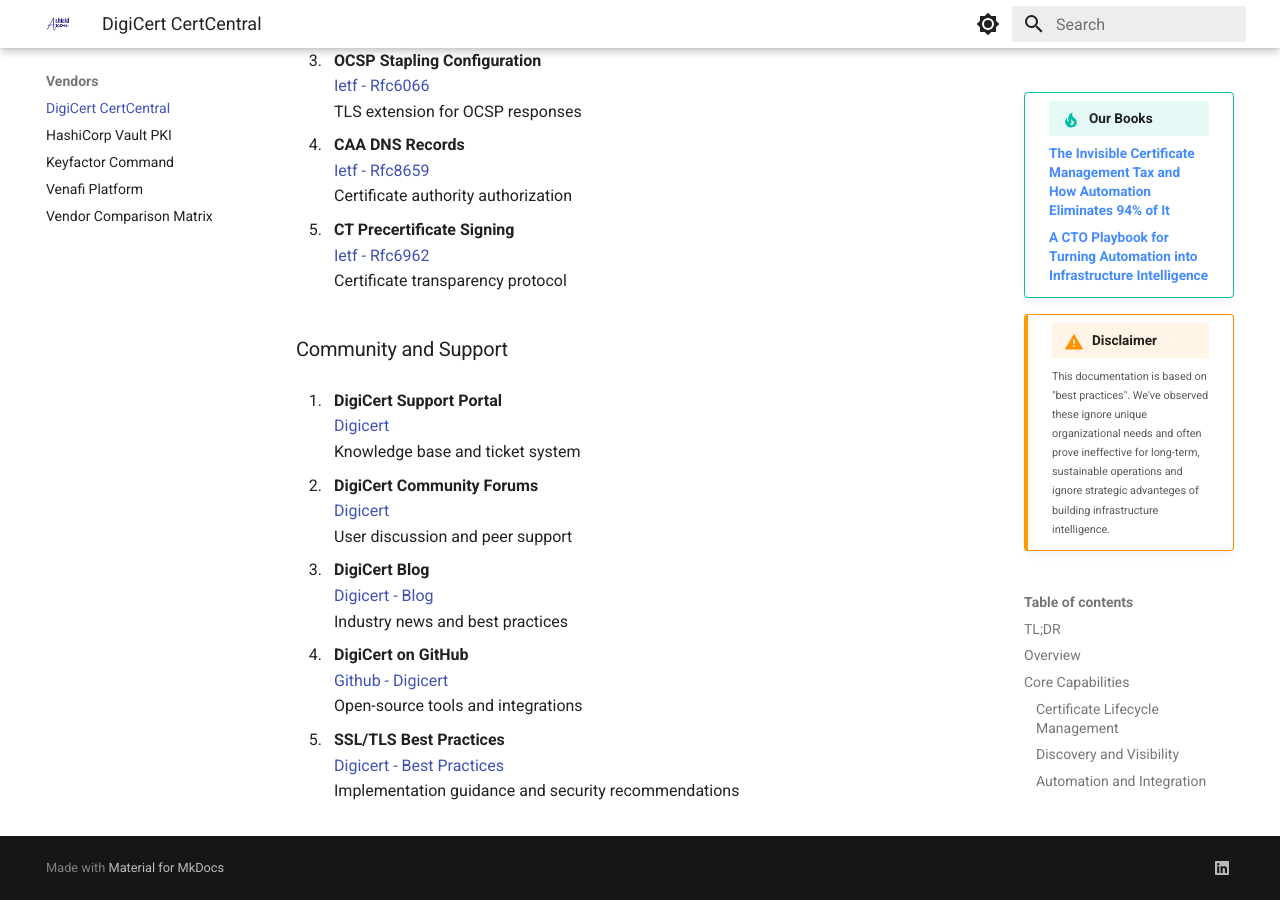
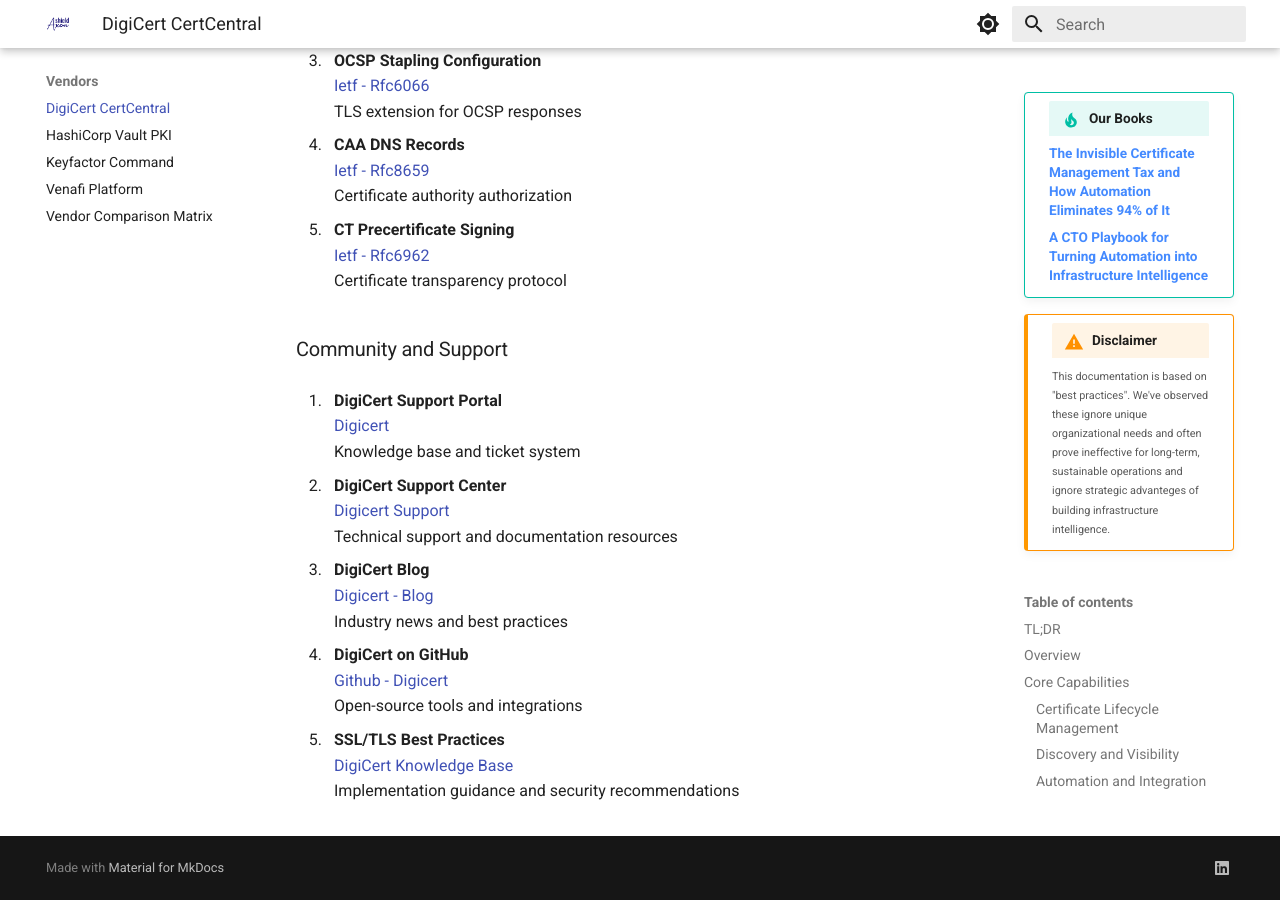
Before and after one commit to Axon-Shield/pki.github.io, an MkDocs documentation site: the page built from docs/vendors/digicert-certcentral.md, in a window 1280 px wide and 900 px high, scrolled down 22443 px. Built offline with MkDocs 1.6.1 and Material for MkDocs 9.7.7, drawn with Linux system fonts in a browser that asks for light colours.

Commit message:
Replace broken external links with working alternatives
- DigiCert community forum → DigiCert Support Center
- DigiCert best practices KB → DigiCert Knowledge Base
- DoD Zero Trust PDF (broken) → DoD Zero Trust Strategy (CSI)
- Kong mTLS docs (moved) → Updated Kong Gateway mTLS path

```diff
--- a/docs/vendors/digicert-certcentral.md
+++ b/docs/vendors/digicert-certcentral.md
@@ -966,9 +966,9 @@
     [Digicert](https://support.digicert.com/)
     Knowledge base and ticket system
 
-62. **DigiCert Community Forums**
-    [Digicert](https://community.digicert.com/)
-    User discussion and peer support
+62. **DigiCert Support Center**
+    [Digicert Support](https://www.digicert.com/support/)
+    Technical support and documentation resources
 
 63. **DigiCert Blog**
     [Digicert - Blog](https://www.digicert.com/blog)
@@ -979,5 +979,5 @@
     Open-source tools and integrations
 
 65. **SSL/TLS Best Practices**
-    [Digicert - Best Practices](https://www.digicert.com/kb/best-practices)
+    [DigiCert Knowledge Base](https://knowledge.digicert.com/)
     Implementation guidance and security recommendations
```
Also changed, not shown: docs/architecture/zero-trust-architecture.md (+3 -3 lines).
